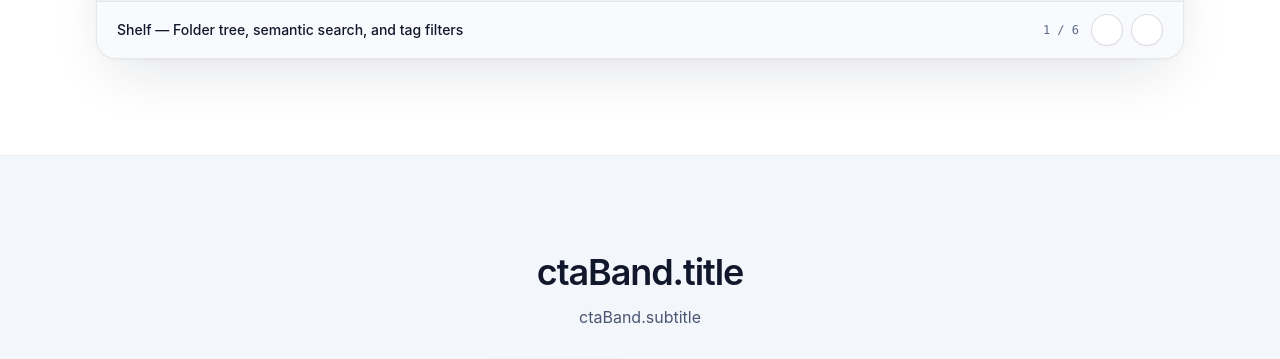
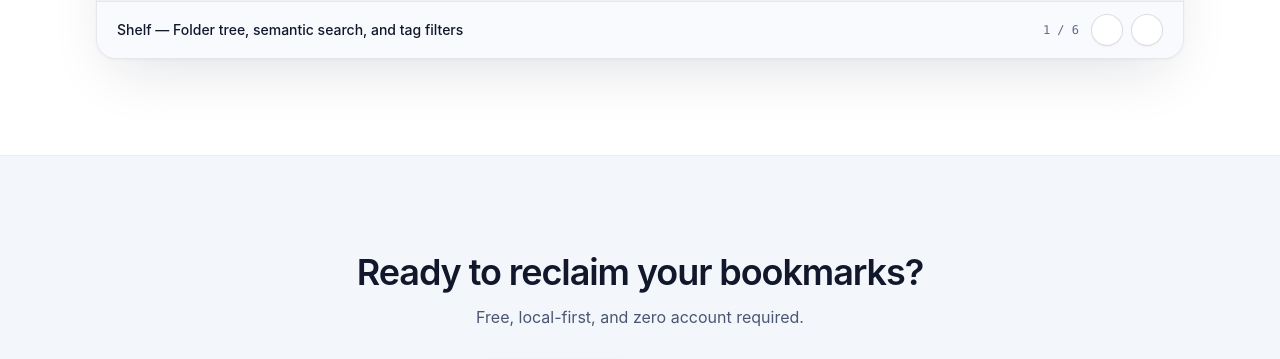
Before and after one commit to wayjam/markshelf-site, an Astro site: page /markshelf-site/en in a window 1280 px wide. Shown: the part 3833-4192 px from the top of the page. Built offline with nearby package versions, Linux system fonts and the light colour scheme; Astro itself is replaced by a stand-in of ours; some icons are missing.

Commit message:
fix(i18n): map ctaBand keys to cta and clean up privacy section4

```diff
--- a/src/components/ClosingCta.astro
+++ b/src/components/ClosingCta.astro
@@ -16,10 +16,10 @@ const base = import.meta.env.BASE_URL.replace(/\/$/, '');
 <section class="py-16 sm:py-24 bg-studio-bg">
   <div class="max-w-5xl mx-auto px-4 sm:px-6 lg:px-8 text-center">
     <h2 class="text-2xl sm:text-4xl font-semibold tracking-[-0.03em] text-studio-ink mb-3">
-      {t('ctaBand.title')}
+      {t('cta.title')}
     </h2>
     <p class="text-base text-studio-ink-soft leading-relaxed max-w-2xl mx-auto mb-8">
-      {t('ctaBand.subtitle')}
+      {t('cta.subtitle')}
     </p>
 
     <div class="flex flex-wrap items-center justify-center gap-3">
```
